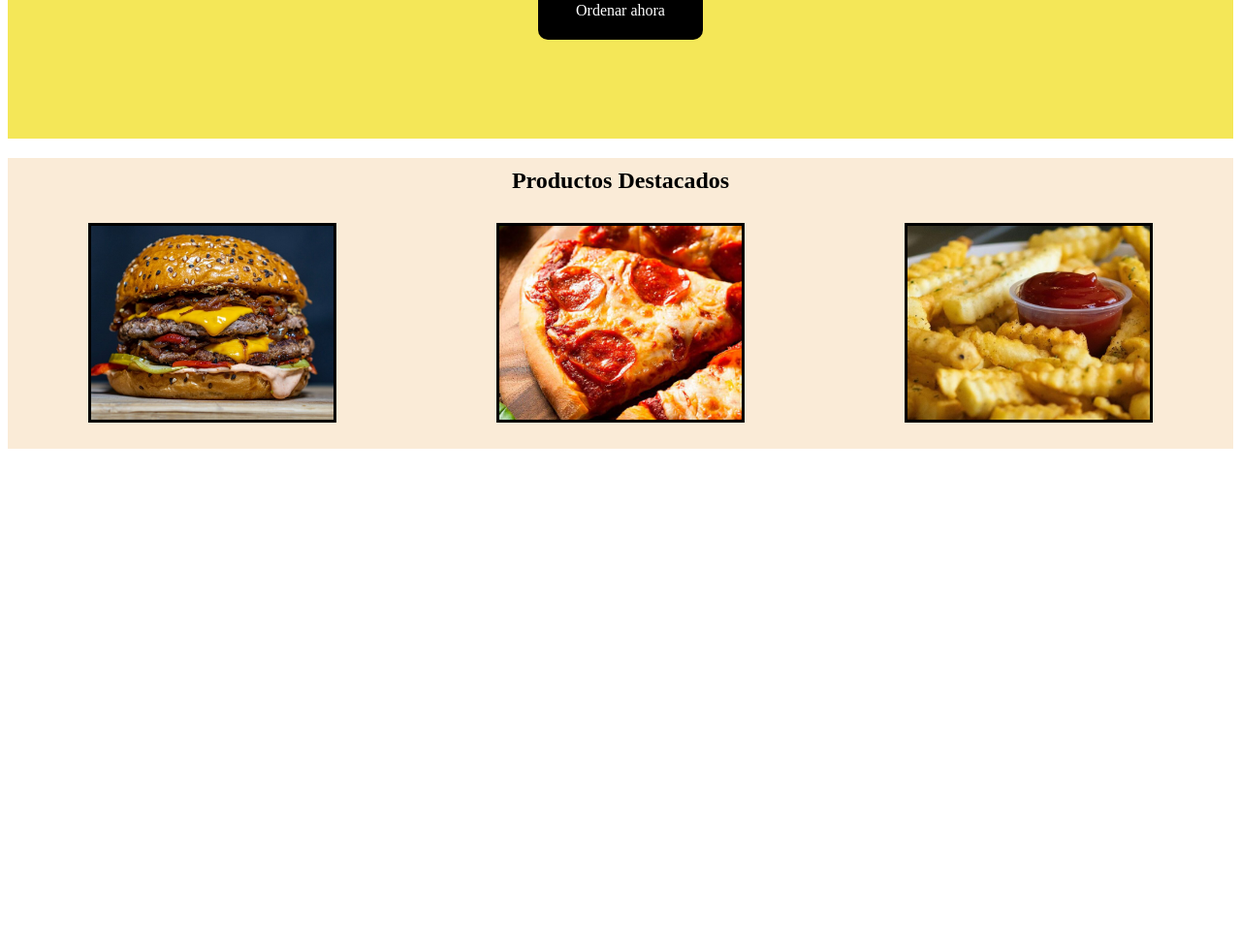
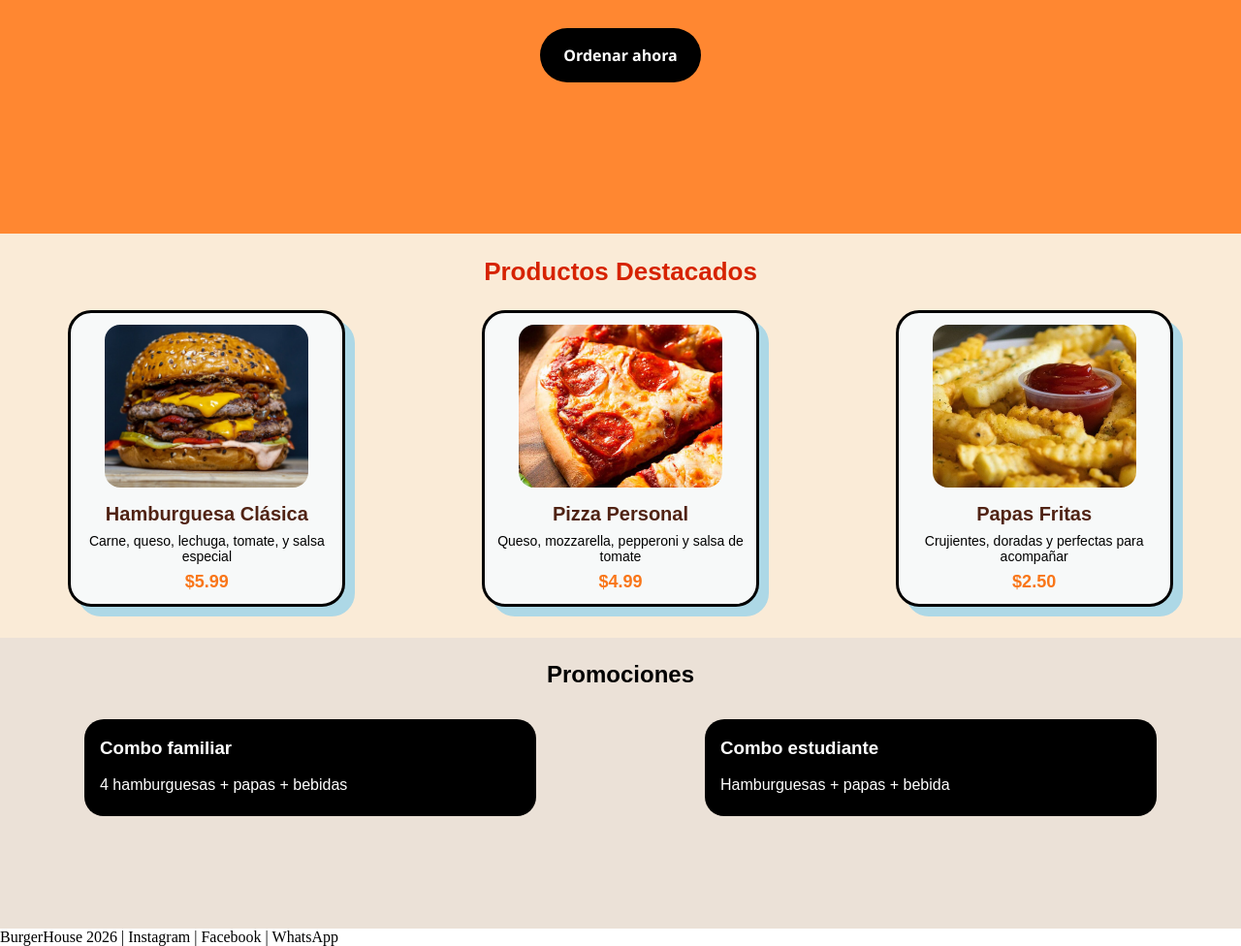
Before and after one commit to pucetec/html, a plain HTML site: page nrc-1450/UlloaRafael/playgroundDisplay.html in a window 1280 px wide. Shown: the part 269-1245 px from the top of the page at 97% size. Before the commit the page ends 800 px from the top, so only its background shows below. Drawn offline with Linux system fonts and the light colour scheme.

Commit message:
chore: [nostory] [Rafael] added content to webpage and polished CSS to enhance visuals

```diff
--- a/nrc-1450/UlloaRafael/assets/style.css
+++ b/nrc-1450/UlloaRafael/assets/style.css
@@ -1,66 +1,155 @@
+body{
+    margin: 0;
+}
+h2{
+    margin-top: 0;
+    margin-bottom: 0;
+}
 #mainContainer{
                 display: flex;
-                background-color: rgb(255, 145, 0);
+                background-color: #F5EBDC;
                 width: 100%;
                 font-size:small;
+                font-family: Arial, Helvetica, sans-serif;
+                padding-top: 16px;
+                padding-bottom: 16px;
             }
 #firstContainer{
     width: 64%;
+    font-size: medium;
+    font-weight: 600;
 }
 #secondContainer{
     width: 36%;
     display: flex;
     justify-content: space-around;
+    flex-direction: row;
+    align-items: center;
 }
 #firstContainer h2{
-    padding-left: 8px;
+    padding-left: 16px;
 }
 .items{
     color: black;
 }
 #secondContainer.items{
-    color: blue;
+    color: #502314;
+    font-size: smaller;
 }
 #thirdContainer{
-    height: 350px;
-    background-color: rgb(244, 231, 88);
+    height: 450px;
+    background-color: #FF8731;
     text-align: center;
     display: flex;
     flex-direction: column;
     align-items: center;
     justify-content: center;
+    font-family: 'Segoe UI', Tahoma, Geneva, Verdana, sans-serif;
+    font-size: medium;
+}
+#thirdContainer h2{
+    font-size: xx-large;
+}
+#thirdContainer div{
+    padding: 8px;
 }
 #orderButton{
-    padding: 10px;
     height:40px;
     width: 150px;
     background-color: black;
     color: white;
     display: inline-flex;
     align-items: center;
-    border-radius: 10px;
+    border-radius: 32px;
     justify-content: center;
+    font-weight: bold;
 }
 #fourthContainer{
-    height: 300px;
+    height: auto;
     background-color: antiquewhite;
     text-align: center;
+    display: flex;
+    flex-direction: column;
+    font-family: Arial, Helvetica, sans-serif;
 }
 #fourthContainer h2{
-    padding: 10px;
+    padding: 24px;
+    font-size: 26px;
+    color: #D62300;
+}
+#fourthContainer h3{
+    padding-top: 16px;
+    padding-bottom: 8px;
+    margin-top: 0px;
+    margin-bottom: 0px;
+    font-size: 20px;
+    color: #502314;
+}
+#fourthContainer h4{
+    padding-top: 0px;
+    padding-bottom: 8px;
+    margin-top: 0px;
+    margin-bottom: 0px;
+    font-size: 14px;
+    font-weight: lighter;
 }
 #imageContainer{
     display: flex;
     align-items: center;
     justify-content: space-around;
+    margin-bottom: 32px;
 }
 .imageBox{
-    height: 200px;
-    width: 250px;
+    height: 300px;
+    width: 280px;
     background-color: rgb(247, 249, 249);
     border-style: solid;
     border-color: black;
     display: flex;
     align-items: center;
     justify-content: center;
+    flex-direction: column;
+    border-radius: 24px;
+    font-size: medium;
+    box-shadow: 10px 10px lightblue;
 }
+img{
+    border-radius: 16px;
+}
+.imageBox div{
+    padding-top: 0px;
+    font-size: large;
+    color: #f97619;
+    font-weight: 550;
+}
+#fifthContainer{
+    height: 300px;
+    background-color: #EBE1D7;
+    text-align: center;
+    font-family: Arial, Helvetica, sans-serif;
+    display: flex;
+    flex-direction: column;
+}
+#fifthContainer h2{
+    padding: 24px;
+}
+#promoContainer{
+    display: flex;
+    align-items: center;
+    justify-content: space-around;
+    margin-bottom: 16px;
+    font-family: Arial, Helvetica, sans-serif;
+}
+.promoBox{
+    margin-top: 8px;
+    height: 100px;
+    width: 450px;
+    padding-left: 16px;
+    background-color: whitesmoke;
+    display: flex;
+    flex-direction: column;
+    background-color: black;
+    color: white;
+    border-radius: 20px;
+    text-align: left;
+}
--- a/nrc-1450/UlloaRafael/playgroundDisplay.html
+++ b/nrc-1450/UlloaRafael/playgroundDisplay.html
@@ -1,7 +1,7 @@
 <!DOCTYPE html>
 <html>
     <head>
-        <title>Mi HTML</title>
+        <title>BurgerHouse</title>
         <link href="assets/style.css" rel="stylesheet">
     <head>
     <body>
@@ -19,15 +19,46 @@
         <div id="thirdContainer">
             <h2>Las mejores hamburguesas</h2>
             <div>Comida rápida, deliciosa y hecha con pasión</div>
-            <div id="orderButton">Ordenar ahora</div>
+            <p><div id="orderButton">
+                Ordenar ahora
+            </div></p>
         </div>
         <div id="fourthContainer">
             <h2>Productos Destacados</h2>
             <div id="imageContainer">
-                <div class="imageBox"><img width="250px" src="assets/burger.jpg"></div>
-                <div class="imageBox"><img width="250px" src="assets/pizza.jpg"></div>
-                <div class="imageBox"><img width="250px" src="assets/fries.jpg"></div>
+                <div class="imageBox"><img width="210px" src="assets/burger.jpg">
+                    <h3>Hamburguesa Clásica</h3>
+                    <h4>Carne, queso, lechuga, tomate, y salsa especial</h4>
+                    <div>$5.99</div>
+                </div>
+                <div class="imageBox"><img width="210px" src="assets/pizza.jpg">
+                    <h3>Pizza Personal</h3>
+                    <h4>Queso, mozzarella, pepperoni y salsa de tomate</h4>
+                    <div>$4.99</div>
+                </div>
+                <div class="imageBox"><img width="210px" src="assets/fries.jpg">
+                    <h3>Papas Fritas</h3>
+                    <h4>Crujientes, doradas y perfectas para acompañar</h4>
+                    <div>$2.50</div>
+                </div>
             </div>
         </div>
+        <div id="fifthContainer">
+            <h2>Promociones</h2>
+            <div id="promoContainer">
+                <div class="promoBox">
+                    <h3>Combo familiar</h3>
+                    <div>4 hamburguesas + papas + bebidas</div>
+                </div>
+                <div class="promoBox">
+                    <h3>Combo estudiante</h3>
+                    <div>Hamburguesas + papas + bebida</div>
+                </div>
+            </div>
+        </div>
+        </div>
     </body>
+    <footer>
+        BurgerHouse 2026 | Instagram | Facebook | WhatsApp
+    </footer>
 </html>
```
